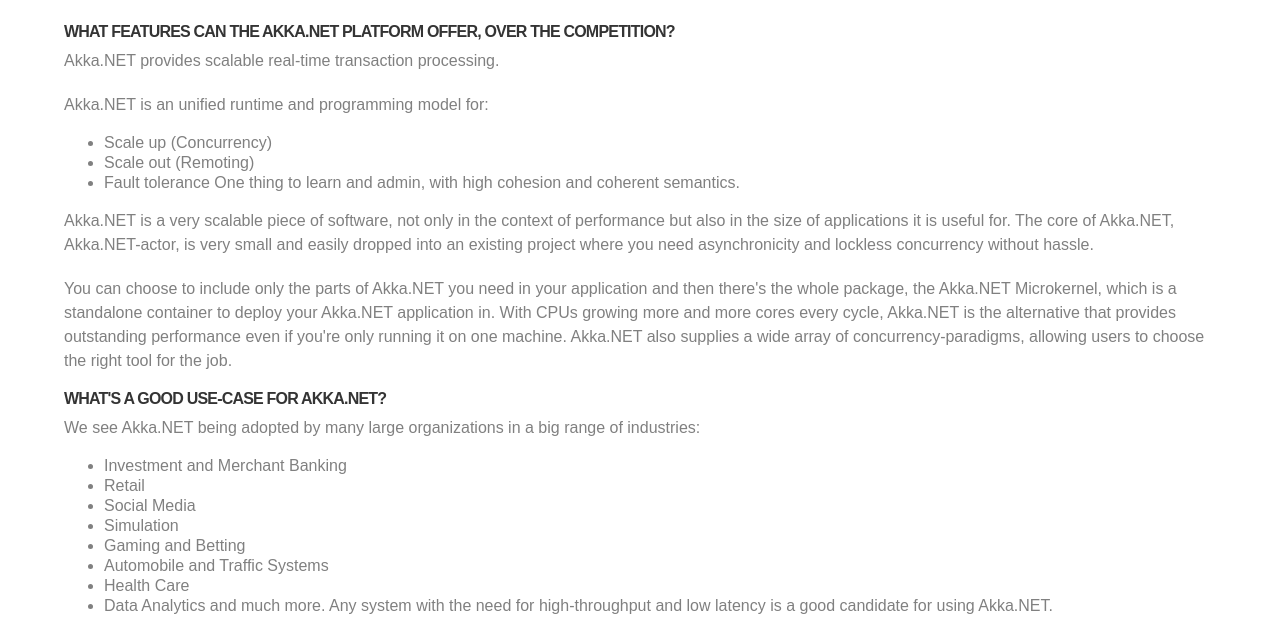
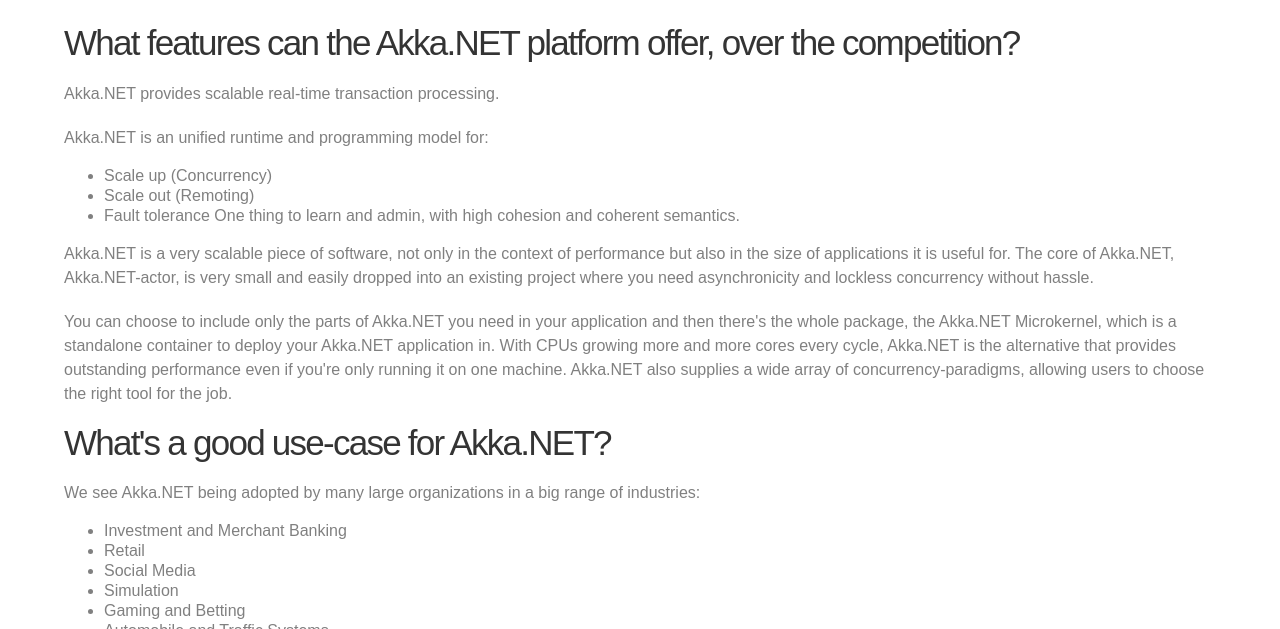
Before and after one commit to Nethouse/AkkaLandingPage, a plain HTML site: page index.html in a window 1280 px wide. Shown: the part 755-1384 px from the top of the page. Drawn offline with Linux system fonts and the light colour scheme; a script that the page names is missing; a web font is replaced by a local one.

Commit message:
landing page

```diff
--- a/index.html
+++ b/index.html
@@ -150,7 +150,7 @@
             <div>
                 <div class="body-text">
                   <div><h2 id="why-akka-">Why Akka?</h2>
-<h3 id="what-features-can-the-akka-net-platform-offer-over-the-competition-">What features can the Akka.NET platform offer, over the competition?</h1>
+<h1 id="what-features-can-the-akka-net-platform-offer-over-the-competition-">What features can the Akka.NET platform offer, over the competition?</h1>
 <p>Akka.NET provides scalable real-time transaction processing.</p>
 <p>Akka.NET is an unified runtime and programming model for:</p>
 <ul>
@@ -161,7 +161,7 @@
 </ul>
 <p>Akka.NET is a very scalable piece of software, not only in the context of performance but also in the size of applications it is useful for. The core of Akka.NET, Akka.NET-actor, is very small and easily dropped into an existing project where you need asynchronicity and lockless concurrency without hassle.</p>
 <p>You can choose to include only the parts of Akka.NET you need in your application and then there's the whole package, the Akka.NET Microkernel, which is a standalone container to deploy your Akka.NET application in. With CPUs growing more and more cores every cycle, Akka.NET is the alternative that provides outstanding performance even if you're only running it on one machine. Akka.NET also supplies a wide array of concurrency-paradigms, allowing users to choose the right tool for the job.</p>
-<h3 id="what-s-a-good-use-case-for-akka-net-">What's a good use-case for Akka.NET?</h1>
+<h1 id="what-s-a-good-use-case-for-akka-net-">What's a good use-case for Akka.NET?</h1>
 <p>We see Akka.NET being adopted by many large organizations in a big range of industries:</p>
 <ul>
 <li>Investment and Merchant Banking</li>
```
